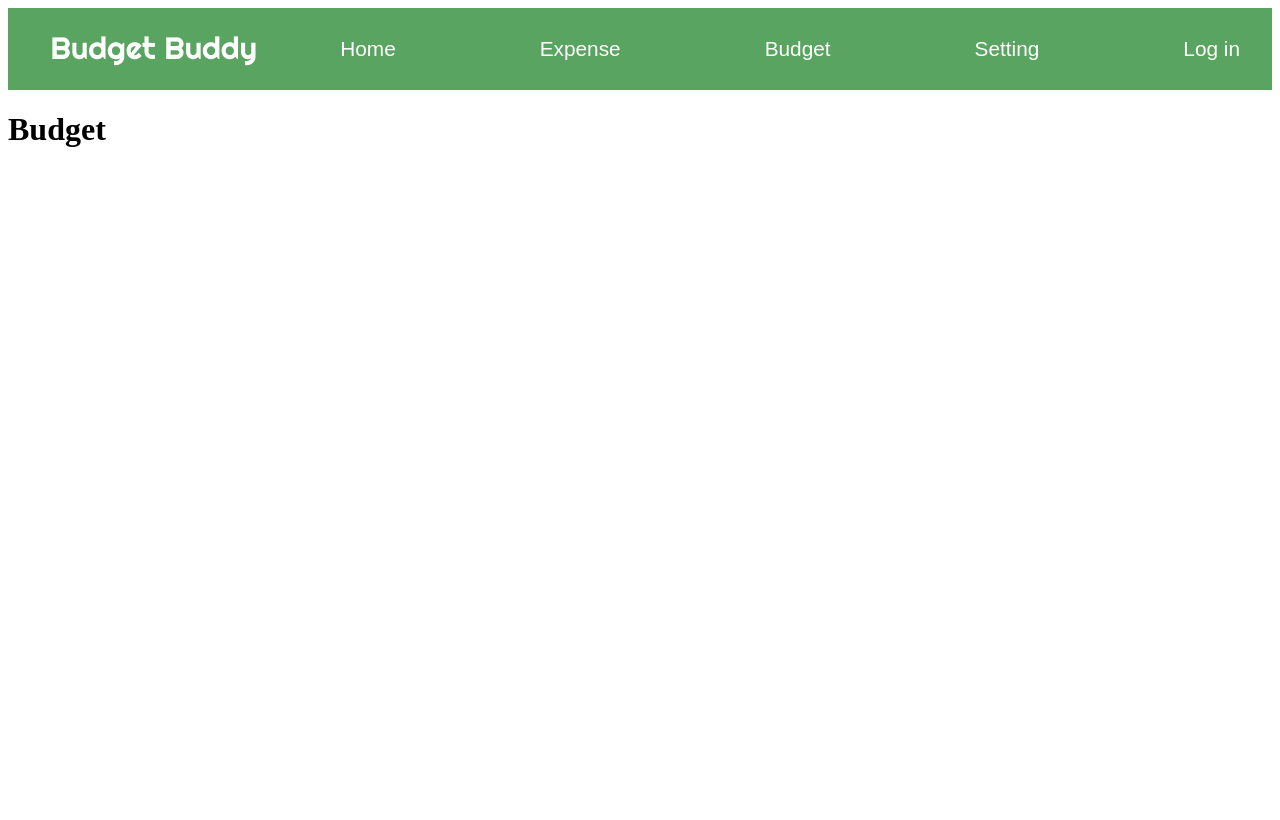
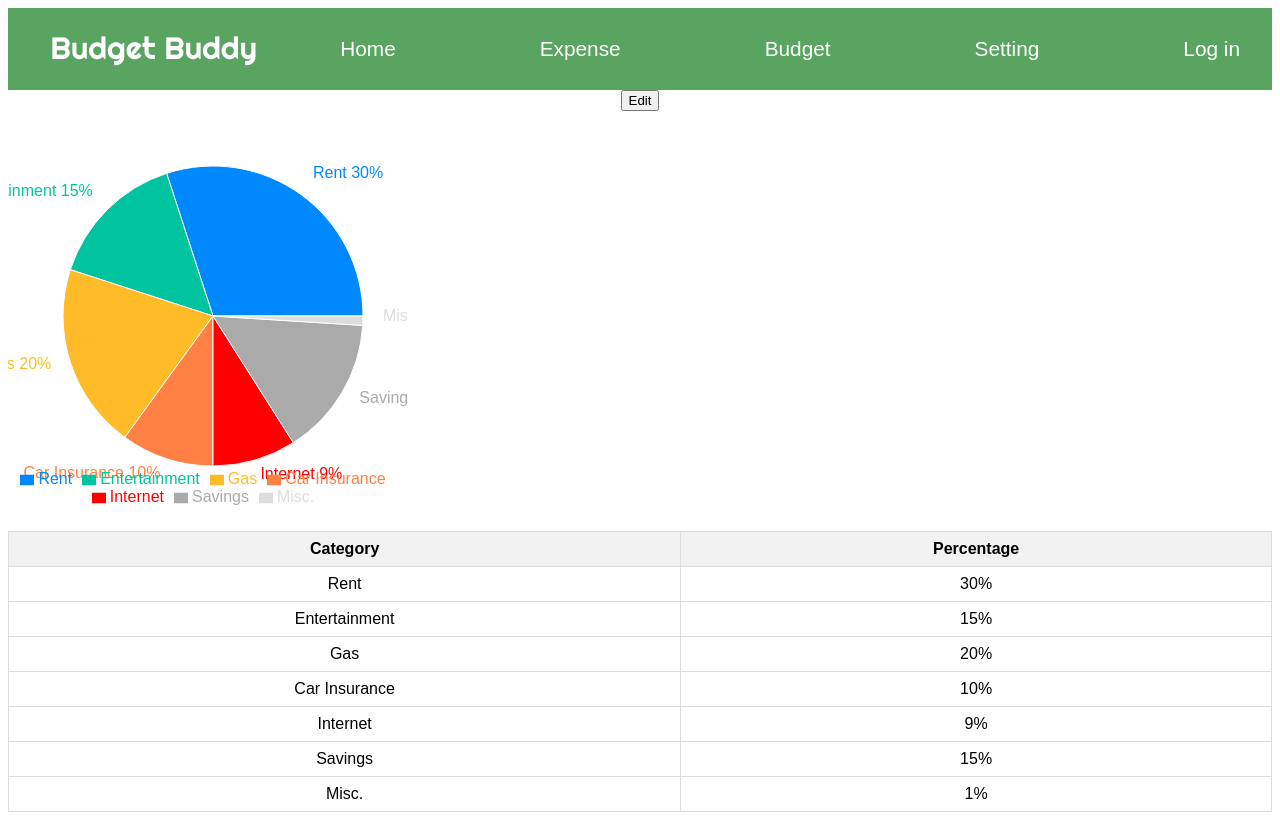
Before and after one commit to yeseul-lim/BudgetBuddy, a React (Create React App) app in the folder budgetbuddy/: page /budget in a window 1280 px wide. Built offline with nearby package versions, Linux system fonts and the light colour scheme.

Commit message:
Budget page

```diff
--- a/budgetbuddy/src/Pages/Budget/budget.css
+++ b/budgetbuddy/src/Pages/Budget/budget.css
@@ -0,0 +1,68 @@
+.App {
+    font-family: Arial, sans-serif;
+    text-align: center;
+  }
+
+  .chart-container {
+    position: relative;
+  }
+
+  .chart img {
+    max-width: 100%;
+    height: auto;
+  }
+
+  .table {
+    margin-top: 20px;
+  }
+
+  .table table {
+    width: 100%;
+    border-collapse: collapse;
+  }
+
+  .table th, .table td {
+    border: 1px solid #ddd;
+    padding: 8px;
+  }
+
+  .table th {
+    background-color: #f2f2f2;
+  }
+
+  .popup {
+    position: fixed;
+    top: 0;
+    right: 0;
+    bottom: 0;
+    left: 0;
+    background: rgba(0, 0, 0, 0.5);
+    display: flex;
+    justify-content: center;
+    align-items: center;
+  }
+
+  .popup-menu {
+    background: #4CAF50;
+    padding: 20px;
+    border-radius: 5px;
+    width: 300px;
+    text-align: left;
+  }
+
+  .popup-menu h3 {
+    margin-top: 0;
+  }
+
+  .popup-menu form {
+    display: flex;
+    flex-direction: column;
+  }
+
+  .popup-menu label {
+    margin-bottom: 10px;
+  }
+
+  .popup-menu button {
+    margin-top: 10px;
+  }
--- a/budgetbuddy/src/Pages/Budget/budget.jsx
+++ b/budgetbuddy/src/Pages/Budget/budget.jsx
@@ -1,12 +1,99 @@
-import React from "react";
+import React, { useState } from "react";
+import { PieChart, Pie, Cell, Tooltip, Legend } from 'recharts';
 import './budget.css';
 
 const Budget = () => {
+
+    const data = [
+        { name: 'Rent', value: 30 },
+        { name: 'Entertainment', value: 15 },
+        { name: 'Gas', value: 20 },
+        { name: 'Car Insurance', value: 10 },
+        { name: 'Internet', value: 9 },
+        { name: 'Savings', value: 15 },
+        { name: 'Misc.', value: 1 },
+      ];
+
+    const COLORS = ['#0088FE', '#00C49F', '#FFBB28', '#FF8042', '#FF0000', '#AAAAAA', '#DDDDDD'];
+
+    const [isPopupVisible, setIsPopupVisible] = useState(false);
+
+    const togglePopup = () => {
+        setIsPopupVisible(!isPopupVisible);
+    };
+
     return (
-        <div>
-            <h1>Budget</h1>
-        </div>
-    );
+        <div className="App">
+            <div className="chart-container">
+                <button onClick={togglePopup}>Edit</button>
+                <div className="chart">
+                <PieChart width={400} height={400}>
+                    <Pie
+                    data={data}
+                    cx={200}
+                    cy={200}
+                    labelLine={false}
+                    label={({ name, percent }) => `${name} ${(percent * 100).toFixed(0)}%`}
+                    outerRadius={150}
+                    fill="#8884d8"
+                    dataKey="value"
+                    >
+                    {data.map((entry, index) => (
+                        <Cell key={`cell-${index}`} fill={COLORS[index % COLORS.length]} />
+                    ))}
+                    </Pie>
+                    <Tooltip />
+                    <Legend />
+                </PieChart>
+                </div>
+            <div className="table">
+                <table>
+                    <thead>
+                    <tr>
+                        <th>Category</th>
+                        <th>Percentage</th>
+                    </tr>
+                    </thead>
+                    <tbody>
+                    {data.map((entry, index) => (
+                        <tr key={index}>
+                        <td>{entry.name}</td>
+                        <td>{entry.value}%</td>
+                        </tr>
+                    ))}
+                    </tbody>
+                </table>
+                </div>
+            </div>
+            {isPopupVisible && (
+                <div className="popup">
+                <PopupMenu onClose={togglePopup} />
+                </div>
+            )}
+    </div>
+  );
+};
+
+const PopupMenu = ({ onClose }) => {
+  return (
+    <div className="popup-menu">
+      <h3>Popup Menu</h3>
+      <form>
+        <label>
+          Amount
+          <input type="text" name="amount" />
+        </label>
+        <br />
+        <label>
+          Add Category
+          <input type="text" name="category" />
+        </label>
+        <br />
+        <button type="submit">Submit</button>
+      </form>
+      <button onClick={onClose}>Close</button>
+    </div>
+  );
 };
 
 export default Budget;
```
